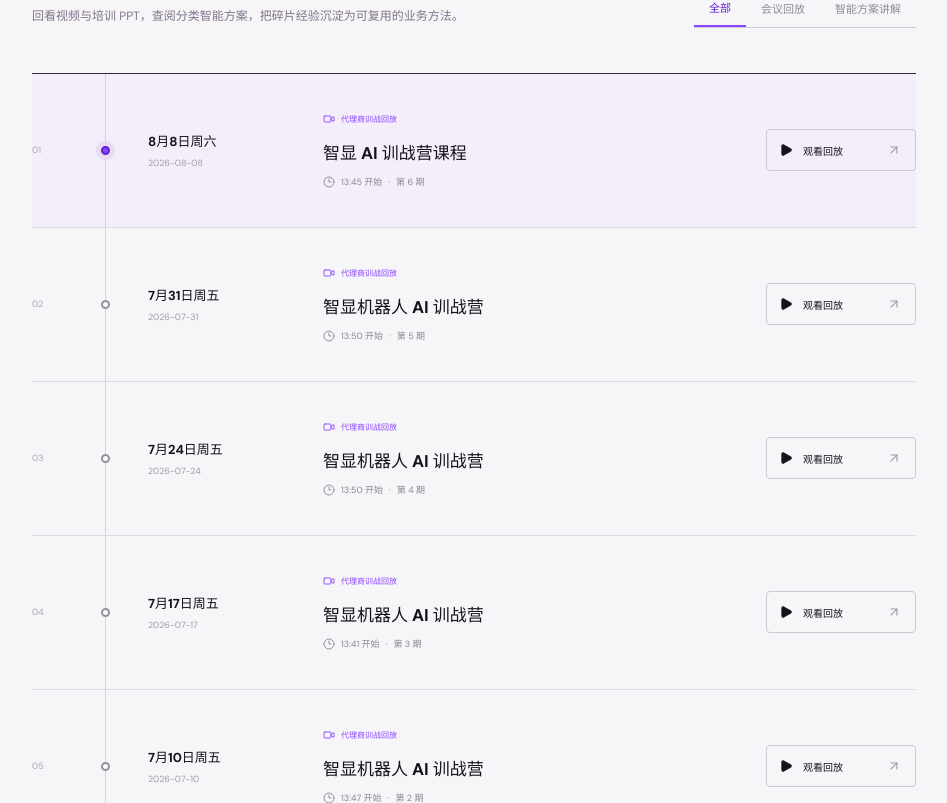
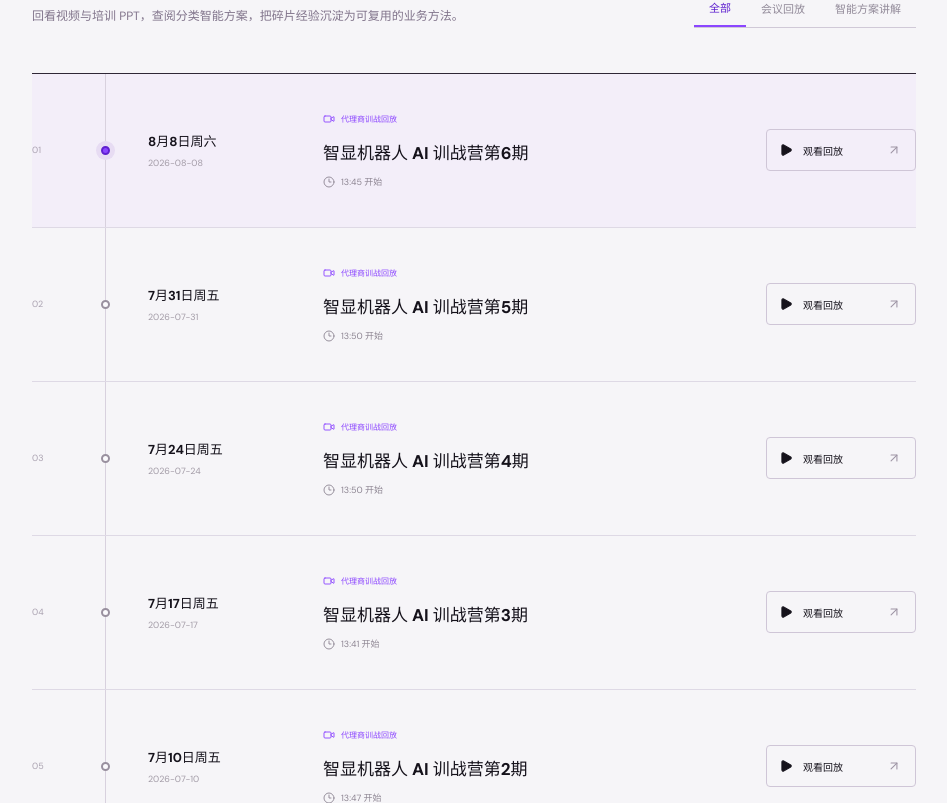
Before and after one commit to Rancho-Yin/zbrainlearning, a React (Vite) app: page / in a window 1280 px wide. Shown: the part 2737-3540 px from the top of the page, without its empty margins (300-1247 px from the left). Built offline with nearby package versions, Linux system fonts and the light colour scheme.

Commit message:
Number AI training camp recording titles

```diff
--- a/src/data.js
+++ b/src/data.js
@@ -1,7 +1,7 @@
 export const recordings = [
   {
     id: '2026-08-08',
-    title: '智显 AI 训战营课程',
+    title: '智显机器人 AI 训战营第6期',
     date: '2026-08-08',
     time: '13:45',
     url: 'https://meeting.tencent.com/crm/KebxgxAke0',
@@ -10,7 +10,7 @@ export const recordings = [
   },
   {
     id: '2026-07-31',
-    title: '智显机器人 AI 训战营',
+    title: '智显机器人 AI 训战营第5期',
     date: '2026-07-31',
     time: '13:50',
     url: 'https://meeting.tencent.com/crm/NobdbOqa8a',
@@ -18,7 +18,7 @@ export const recordings = [
   },
   {
     id: '2026-07-24',
-    title: '智显机器人 AI 训战营',
+    title: '智显机器人 AI 训战营第4期',
     date: '2026-07-24',
     time: '13:50',
     url: 'https://meeting.tencent.com/crm/2O1EG0r377',
@@ -26,7 +26,7 @@ export const recordings = [
   },
   {
     id: '2026-07-17',
-    title: '智显机器人 AI 训战营',
+    title: '智显机器人 AI 训战营第3期',
     date: '2026-07-17',
     time: '13:41',
     url: 'https://meeting.tencent.com/crm/2kna8Z3R07',
@@ -34,7 +34,7 @@ export const recordings = [
   },
   {
     id: '2026-07-10',
-    title: '智显机器人 AI 训战营',
+    title: '智显机器人 AI 训战营第2期',
     date: '2026-07-10',
     time: '13:47',
     url: 'https://meeting.tencent.com/crm/2qn1n9G517',
@@ -42,7 +42,7 @@ export const recordings = [
   },
   {
     id: '2026-07-03',
-    title: '智显机器人 AI 训战营',
+    title: '智显机器人 AI 训战营第1期',
     date: '2026-07-03',
     time: '13:48',
     url: 'https://meeting.tencent.com/crm/K0JOQxG0b5',
--- a/src/main.jsx
+++ b/src/main.jsx
@@ -271,7 +271,7 @@ function RecordingRow({ recording, index }) {
       <div className="row-index">{String(index + 1).padStart(2, '0')}</div>
       <div className="row-line"><span /></div>
       <div className="row-date"><strong>{dateFormatter.format(date).replace('星期', '周')}</strong><span>{recording.date}</span></div>
-      <div className="row-content"><div className="type-label"><Video /> 代理商训战回放</div><h3>{recording.title}</h3><p><Clock3 /> {recording.time} 开始 <span>·</span> {recording.phase}</p></div>
+      <div className="row-content"><div className="type-label"><Video /> 代理商训战回放</div><h3>{recording.title}</h3><p><Clock3 /> {recording.time} 开始</p></div>
       <a className="play-button" href={recording.url} target="_blank" rel="noreferrer"><Play fill="currentColor" /><span>观看回放</span><ArrowUpRight /></a>
     </article>
   );
```
